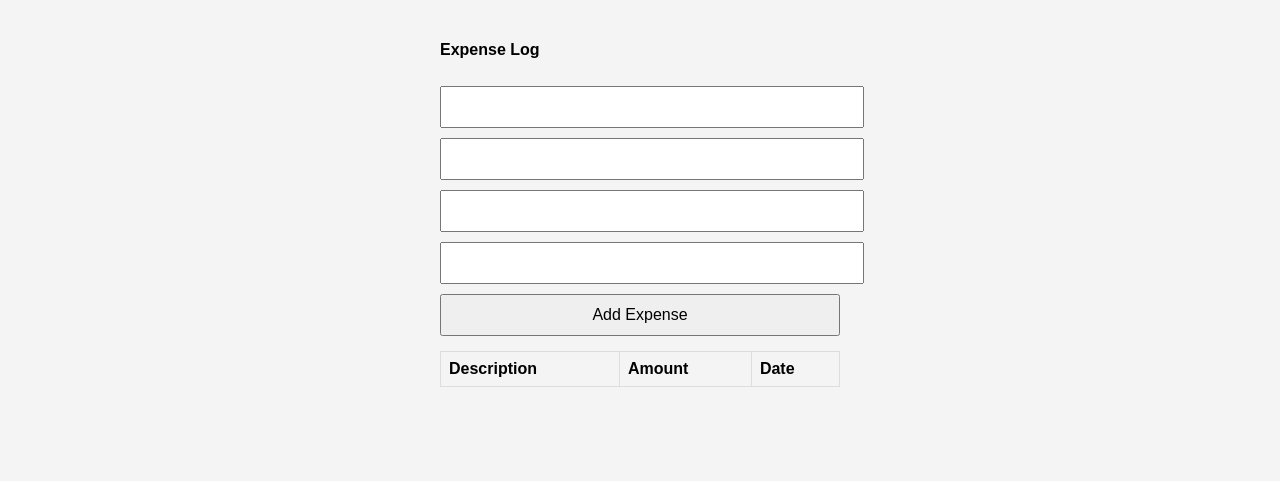
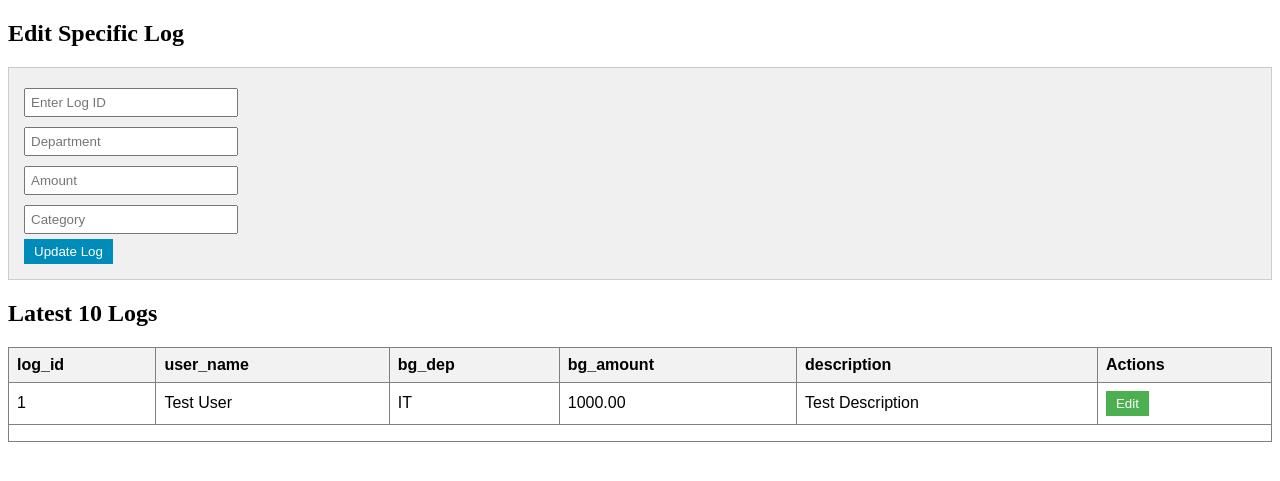
Before and after one commit to mami186/PHP-Project, a PHP site: page /log.php in a window 1280 px wide. Shown: the top 481 px of the page. Run offline with PHP 8.4, Linux system fonts and the light colour scheme; data comes from the database, SQL or seed files in the repository; both versions use the stored data as it was after the commit; lists and menus that the app fills with data are empty.

Commit message:
log page added log list and edit logs

```diff
--- a/app/views/log.php
+++ b/app/views/log.php
@@ -3,78 +3,165 @@
 <head>
     <meta charset="UTF-8">
     <meta name="viewport" content="width=device-width, initial-scale=1.0">
-    <title>Expense Log</title>
+    <title>Log Editor</title>
     <style>
-        body {
+        table {
+            margin: 20px 0;
             font-family: Arial, sans-serif;
-            margin: 20px;
-            padding: 20px;
-            max-width: 400px;
-            margin: auto;
-            background-color: #f4f4f4;
-        }
-        input, button {
-            width: 100%;
-            margin: 5px 0;
-            padding: 10px;
-            font-size: 16px;
-        }
-        table {
-            width: 100%;
-            margin-top: 10px;
-            border-collapse: collapse;
         }
         th, td {
+            text-align: left;
+            padding: 8px;
+        }
+        .edit-btn {
+            background-color: #4CAF50;
+            color: white;
+            padding: 5px 10px;
+            border: none;
+            cursor: pointer;
+        }
+        .save-btn {
+            background-color: #008CBA;
+            color: white;
+            padding: 5px 10px;
+            border: none;
+            cursor: pointer;
+        }
+        .edit-form {
+            display: none;
+            margin: 20px 0;
+            padding: 15px;
+            background-color: #f9f9f9;
             border: 1px solid #ddd;
-            padding: 8px;
-            text-align: left;
+        }
+        .edit-form input, #specific-edit-form input {
+            margin: 5px 0;
+            padding: 5px;
+            width: 200px;
+        }
+        #specific-edit-form {
+            margin: 20px 0;
+            padding: 15px;
+            background-color: #f0f0f0;
+            border: 1px solid #ccc;
         }
     </style>
 </head>
 <body>
-    <h4>Expense Log</h4>
-    <form action="/logs" method ="POST">
+    <h2>Edit Specific Log</h2>
+    <div id="specific-edit-form">
+        <form method="post">
+            <input type="number" name="log_id" placeholder="Enter Log ID" required><br>
+            <input type="text" name="bg_dep" placeholder="Department"><br>
+            <input type="text" name="bg_amount" placeholder="Amount"><br>
+            <input type="text" name="description" placeholder="Category"><br>
+            <button type="submit" class="save-btn">Update Log</button>
+        </form>
+    </div>
 
-    <input type="text" name="bg_catagory" >
-    <input type="number" name="bg_amount" >
-    <input type="text" name="bg_dep" >
-    <input type="text" name="user_name" value="" >
-    <button onclick="addExpense()">Add Expense</button>
-    </form>
+    <h2>Latest 10 Logs</h2>
 
+    <?php
+    // Database connection
+    $servername = "localhost";
+    $username = "root";
+    $password = "";
+    $dbname = "budgetman";
 
-    <table>
-        <thead>
-            <tr>
-                <th>Description</th>
-                <th>Amount</th>
-                <th>Date</th>
-            </tr>
-        </thead>
-        <tbody id="expenseTable">
-        </tbody>
-    </table>
+    try {
+        $conn = new PDO("mysql:host=$servername;dbname=$dbname", $username, $password);
+        $conn->setAttribute(PDO::ATTR_ERRMODE, PDO::ERRMODE_EXCEPTION);
+
+        // Handle form submission for updates (both from specific form and table forms)
+        if ($_SERVER["REQUEST_METHOD"] == "POST" && isset($_POST['log_id'])) {
+            $log_id = $_POST['log_id'];
+            $params = [];
+
+            // Only update fields that were provided
+            $update_fields = [];
+            if (!empty($_POST['bg_dep'])) $update_fields[] = "bg_dep = ?";
+            if (!empty($_POST['bg_amount'])) $update_fields[] = "bg_amount = ?";
+            if (!empty($_POST['description'])) $update_fields[] = "description = ?";
+
+            if (!empty($update_fields)) {
+                $sql = "UPDATE logs SET " . implode(", ", $update_fields) . " WHERE log_id = ?";
+                $stmt = $conn->prepare($sql);
+
+                // Build parameters array
+                if (!empty($_POST['bg_dep'])) $params[] = $_POST['bg_dep'];
+                if (!empty($_POST['bg_amount'])) $params[] = $_POST['bg_amount'];
+                if (!empty($_POST['description'])) $params[] = $_POST['description'];
+                $params[] = $log_id;
+
+                $stmt->execute($params);
+                echo "<p style='color: green;'>Log updated successfully!</p>";
+            }
+        }
+
+        // Get latest 10 logs
+        $stmt = $conn->prepare("SELECT * FROM logs ORDER BY log_id DESC LIMIT 10");
+        $stmt->execute();
+        $results = $stmt->fetchAll(PDO::FETCH_ASSOC);
+
+        // Start HTML table
+        echo "<table border='1' style='border-collapse: collapse; width: 100%;'>";
+
+        // Create table header
+        if (!empty($results)) {
+            echo "<tr>";
+            foreach (array_keys($results[0]) as $column) {
+                echo "<th style='background-color: #f2f2f2;'>$column</th>";
+            }
+            echo "<th style='background-color: #f2f2f2;'>Actions</th>";
+            echo "</tr>";
+
+            // Create table rows with data
+            foreach ($results as $row) {
+                echo "<tr id='row-{$row['log_id']}'>";
+                foreach ($row as $key => $cell) {
+                    echo "<td>$cell</td>";
+                }
+                echo "<td><button class='edit-btn' onclick='showEditForm({$row['log_id']})'>Edit</button></td>";
+                echo "</tr>";
+
+                // Create hidden edit form for this row
+                echo "<tr><td colspan='100'>";
+                echo "<div id='edit-form-{$row['log_id']}' class='edit-form'>";
+                echo "<form method='post'>";
+                echo "<input type='hidden' name='log_id' value='{$row['log_id']}'>";
+                echo "Department: <input type='text' name='bg_dep' value='{$row['bg_dep']}'><br>";
+                echo "Amount: <input type='text' name='bg_amount' value='{$row['bg_amount']}'><br>";
+                echo "Category: <input type='text' name='description' value='{$row['description']}'><br>";
+                echo "<button type='submit' class='save-btn'>Save</button>";
+                echo "</form>";
+                echo "</div>";
+                echo "</td></tr>";
+            }
+        } else {
+            echo "<tr><td colspan='100'>No logs found</td></tr>";
+        }
+
+        echo "</table>";
+
+    } catch(PDOException $e) {
+        echo "Connection failed: " . $e->getMessage();
+    }
+
+    $conn = null;
+    ?>
 
     <script>
-        function addExpense() {
-            let desc = document.getElementById("desc").value;
-            let amount = document.getElementById("amount").value;
-            let date = document.getElementById("date").value;
+    function showEditForm(id) {
+        // Hide all forms first
+        const allForms = document.getElementsByClassName('edit-form');
+        for (let form of allForms) {
+            form.style.display = 'none';
+        }
 
-            if (desc && amount && date) {
-                let table = document.getElementById("expenseTable");
-                let row = table.insertRow();
-                row.insertCell(0).innerText = desc;
-                row.insertCell(1).innerText = `$${amount}`;
-                row.insertCell(2).innerText = date;
-
-                document.getElementById("desc").value = "";
-                document.getElementById("amount").value = "";
-                document.getElementById("date").value = "";
-            } else {
-                alert("Please fill out all fields");
-            }
-        }
+        // Show the selected form
+        const form = document.getElementById(`edit-form-${id}`);
+        form.style.display = 'block';
+    }
     </script>
 </body>
 </html>
--- a/routes/routes.php
+++ b/routes/routes.php
@@ -23,6 +23,7 @@
     '/budget/view' => ['BudgetController', 'view'],
     '/logs' => ['LogController', 'create_log'],
     '/logpage' => ['LogController', 'index'],
+    '/logs/delete' => ['LogController', 'delete_log'],
 ];
 
 $request = $_SERVER['REQUEST_URI'] ?? '/';
```
Also changed, not shown: app/controllers/LogController.php (+12 -1 lines), app/models/LogModel.php (+24 -41 lines), database/budgetman.sql (+19 -0 lines).
